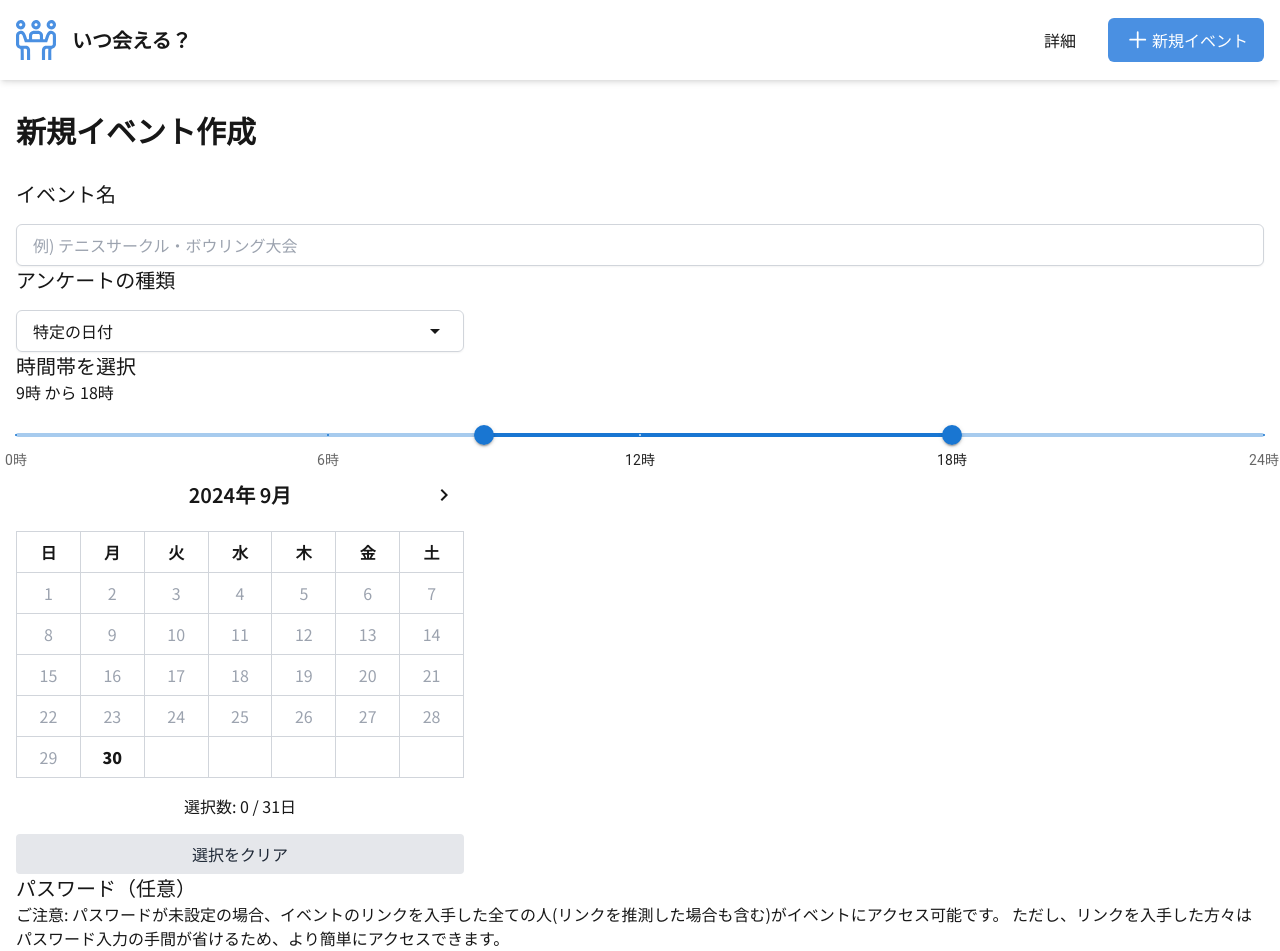
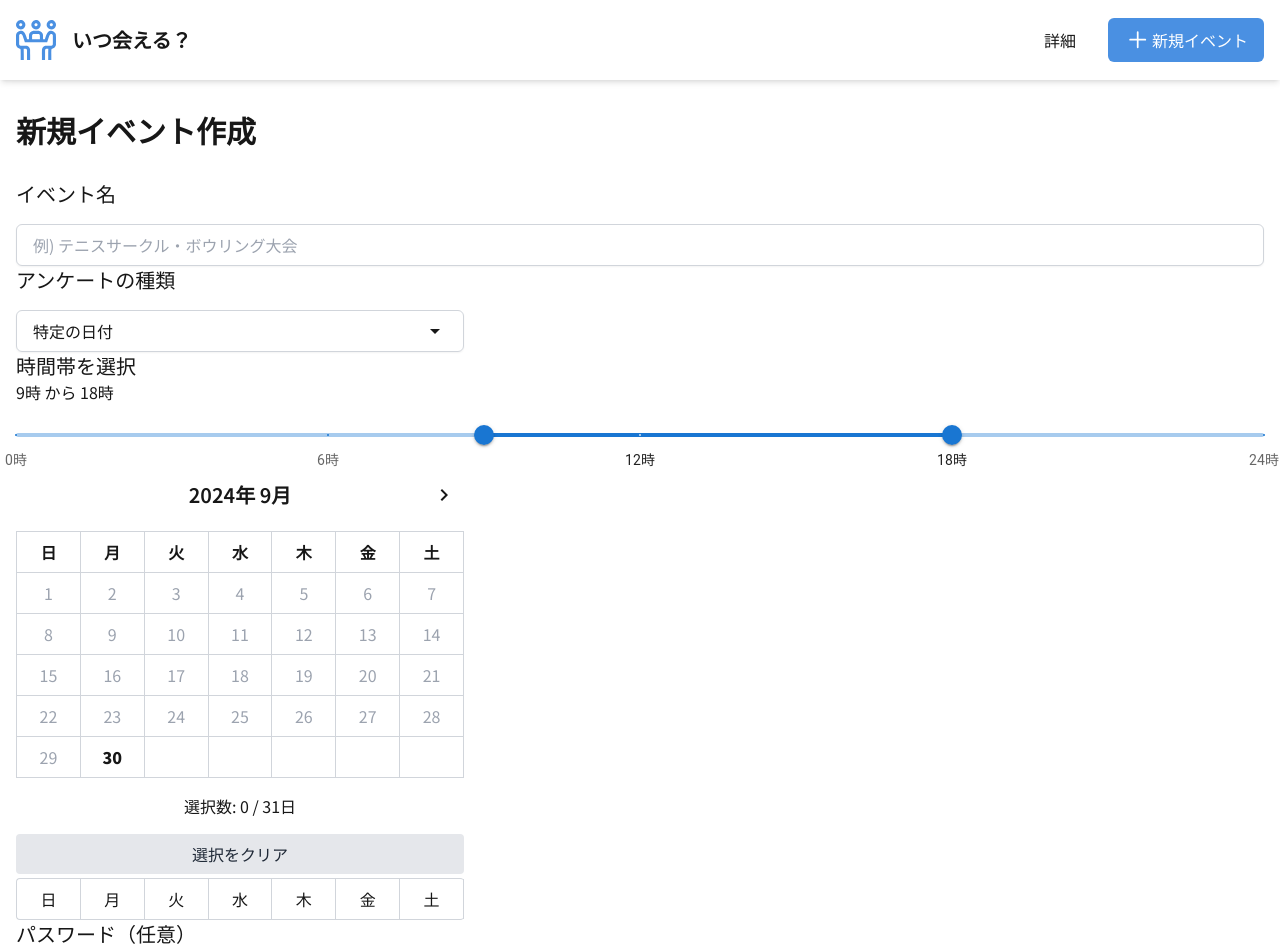
Before and after one commit to takumitoma/itsu-aiteru-scheduler, a Next.js app: page / in a window 1280 px wide. Shown: the top 951 px of the page. Built offline with nearby package versions, Linux system fonts and the light colour scheme.

Commit message:
feat: add WeekCalendar component

```diff
--- a/src/components/CreateEventForm/CreateEventForm.tsx
+++ b/src/components/CreateEventForm/CreateEventForm.tsx
@@ -6,6 +6,7 @@ import EventTitleInput from './EventTitleInput';
 import SurveyTypeSelector from './SurveyTypeSelector';
 import TimeRangeSelector from './TimeRangeSelector';
 import Calendar from './Calendar';
+import WeekCalendar from './WeekCalendar';
 import PasswordInput from './PasswordInput';
 import CreateEventButton from './CreateEventButton';
 
@@ -14,19 +15,24 @@ const CreateEventForm: React.FC = () => {
   const [surveyType, setSurveyType] = useState<'specific' | 'week'>('specific');
   const [timeRange, setTimeRange] = useState({ start: 9, end: 18 });
   const [selectedDates, setSelectedDates] = useState<dayjs.Dayjs[]>([]);
+  const [selectedDaysOfWeek, setSelectedDaysOfWeek] = useState<number[]>([]);
   const [password, setPassword] = useState('');
 
-  const handleCreateEvent = () => {
+  function handleCreateEvent() {
     console.log('Event created:', {
       title: eventTitle,
+      timeRange,
+      dates: selectedDates,
+      daysOfWeek: selectedDaysOfWeek,
       password,
     });
-  };
+  }
 
   console.log('Event created:', {
     title: eventTitle,
     timeRange,
     dates: selectedDates,
+    daysOfWeek: selectedDaysOfWeek,
     password,
   });
 
@@ -36,6 +42,7 @@ const CreateEventForm: React.FC = () => {
       <SurveyTypeSelector value={surveyType} onChange={setSurveyType} />
       <TimeRangeSelector value={timeRange} onChange={setTimeRange} />
       <Calendar selectedDates={selectedDates} setSelectedDates={setSelectedDates} />
+      <WeekCalendar selectedDays={selectedDaysOfWeek} setSelectedDays={setSelectedDaysOfWeek} />
       <PasswordInput value={password} onChange={setPassword} />
       <CreateEventButton onClick={handleCreateEvent} />
     </div>
--- /dev/null
+++ b/src/components/CreateEventForm/WeekCalendar.tsx
@@ -0,0 +1,36 @@
+import React from 'react';
+
+const dates = ['日', '月', '火', '水', '木', '金', '土'];
+
+interface WeekCalendarProps {
+  selectedDays: number[];
+  setSelectedDays: (dates: number[]) => void;
+}
+
+const WeekCalendar: React.FC<WeekCalendarProps> = ({ selectedDays, setSelectedDays }) => {
+  function toggleWeekday(index: number) {
+    const newSelectedDays = selectedDays.includes(index)
+      ? selectedDays.filter((day) => day !== index)
+      : [...selectedDays, index];
+    setSelectedDays(newSelectedDays);
+  }
+
+  return (
+    <div className="flex mt-1 max-w-md rounded border-gray-300 border-t border-b border-l">
+      {dates.map((day, index) => (
+        <button
+          key={day}
+          onClick={() => toggleWeekday(index)}
+          className={`py-2 w-full
+            border-gray-300 border-r hover:bg-gray-200 ${
+              selectedDays.includes(index) ? 'bg-primary text-white hover:bg-primary' : ''
+            }`}
+        >
+          {day}
+        </button>
+      ))}
+    </div>
+  );
+};
+
+export default WeekCalendar;
```
